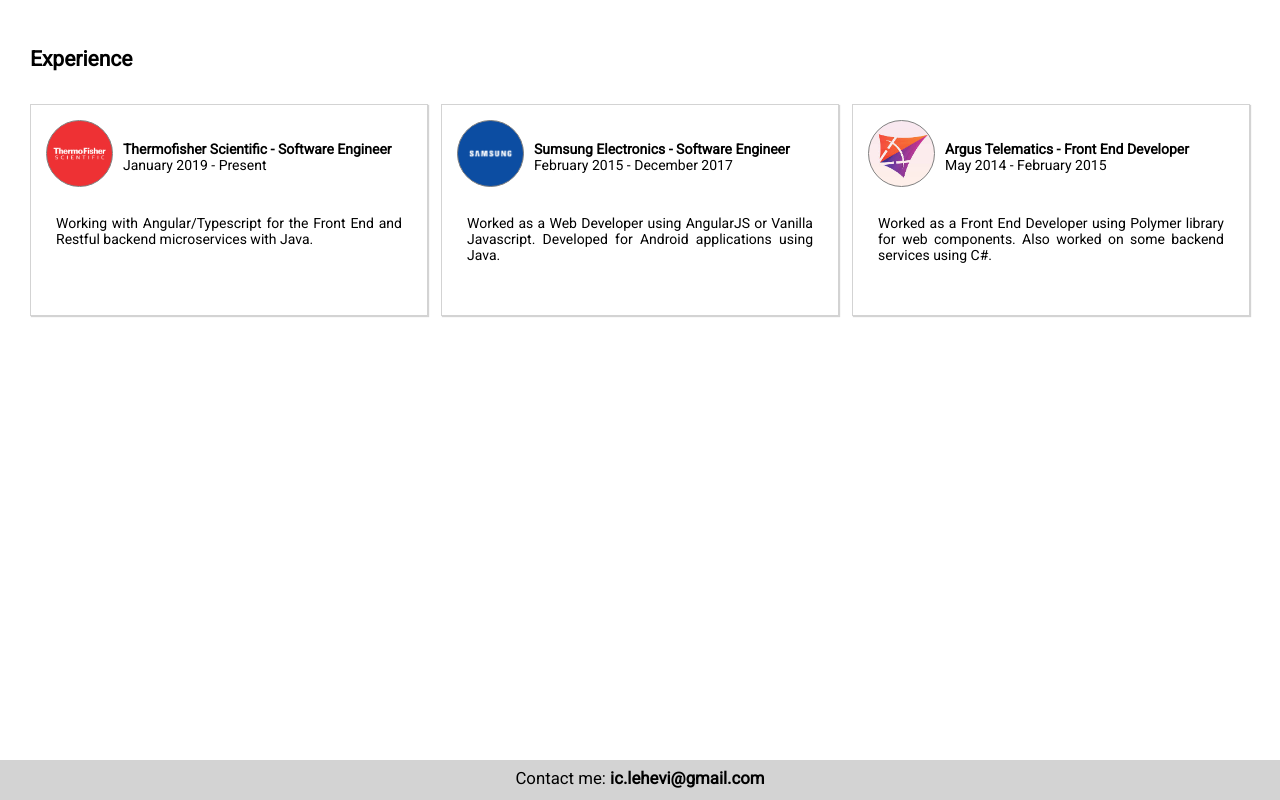
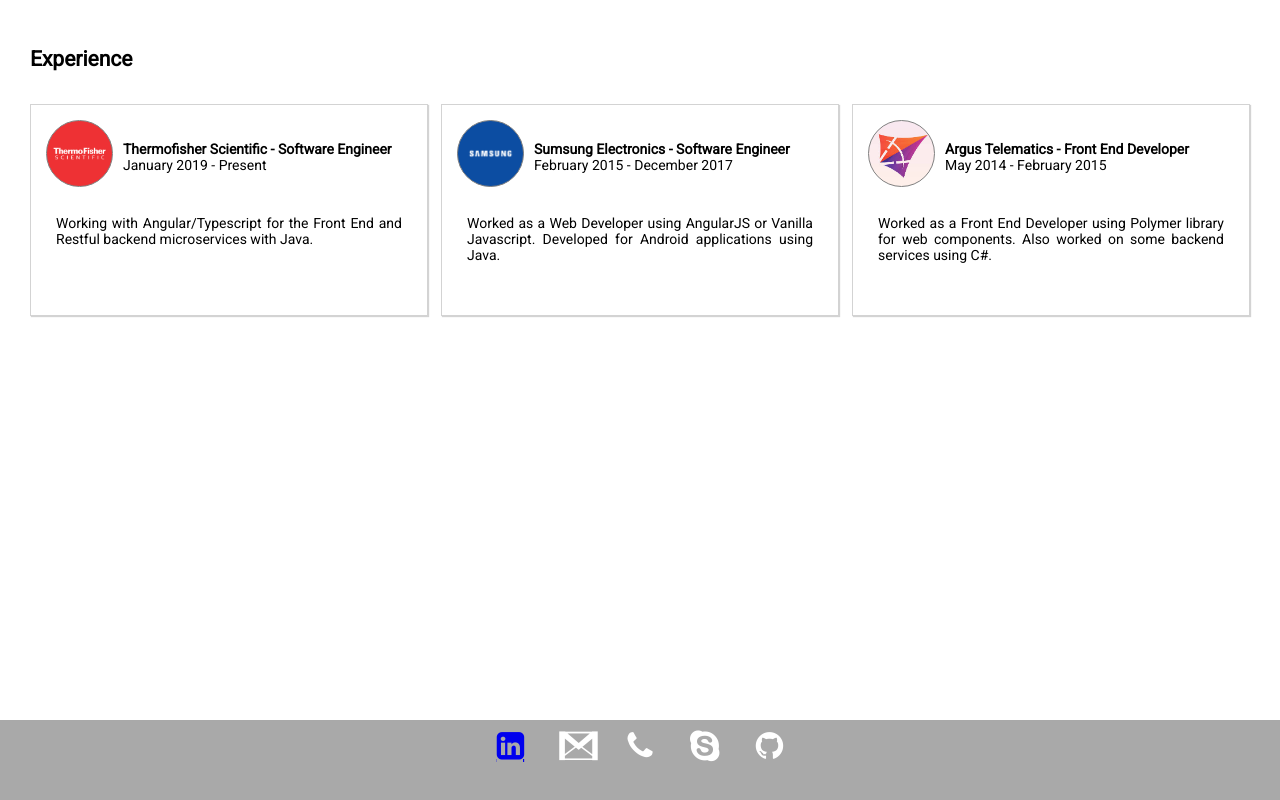
Before and after one commit to LeonardoVincente/portfolio, a plain HTML site: page index.html in a window 1280 px wide. Shown: the part 800-1600 px from the top of the page. Drawn offline with nearby package versions, Linux system fonts and the light colour scheme.

Commit message:
Icon changes

```diff
--- a/index.html
+++ b/index.html
@@ -22,7 +22,8 @@
 
         <div id="introduction">
             <div class="banner-text">
-                    My name is <b>Leonardo Hernandez Vincente</b> I'm a Software Engineer that loves building web based products.
+                My name is <b>Leonardo Hernandez Vincente</b> I'm a Software Engineer that loves building web based
+                products.
             </div>
         </div>
     </div>
@@ -68,7 +69,13 @@
             </div>
         </section>
         <footer>
-            Contact me: <b>ic.lehevi@gmail.com</b>
+            <div id="contact">
+                <div><a href="https://www.linkedin.com/in/ingleonardohernandez/"><i class="icon-fontello icon-linkedin-squared"></i></a></div>
+                <div><i class="icon-fontello icon-gmail"></i></div>
+                <div><i class="icon-fontello icon-phone"></i></div>
+                <div><i class="icon-fontello icon-skype"></i></div>
+                <div><i class="icon-fontello icon-github-circled"></i></div>
+            </div>
         </footer>
     </div>
 
--- a/styles/style.css
+++ b/styles/style.css
@@ -62,8 +62,8 @@ html, body{
 footer{
   bottom: 0;
   width: 100%;
-  height: 40px;
-  background-color: lightgray;
+  height: 80px;
+  background-color: darkgray;
   text-align: center;
   line-height: 2.2;
   font-size: 1.2em;
@@ -249,5 +249,16 @@ footer{
   animation-name: introIcon;
   animation-duration: 4s;
   position: relative;
+}
 
+#contact{
+  display: flex;
+  flex-direction: row;
+  font-size: 32px;
+  color: white;
+  justify-content: center
 }
+
+#contact > div{
+  margin: 10px;
+}
```
